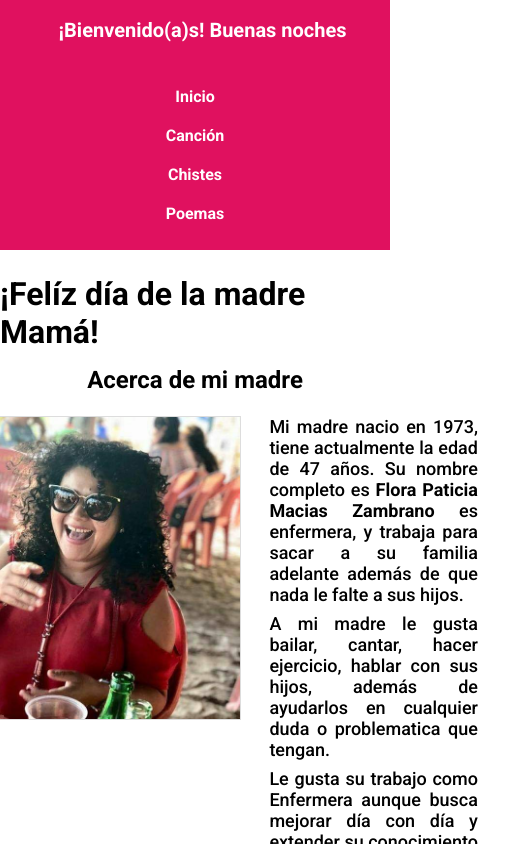
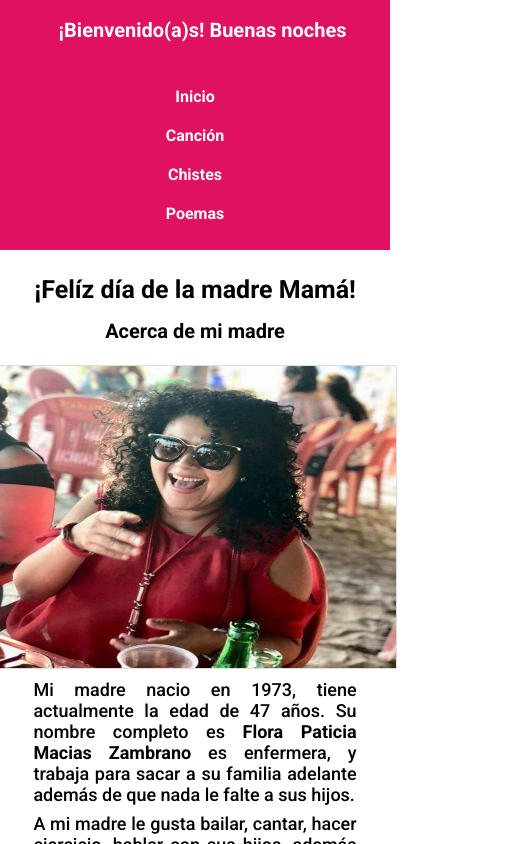
Before and after one commit to Jorgemacias-12/Dia-de-las-madres, an Angular app: page / in a window 390 px wide. Shown: the top 844 px of the page, 508 px wide, since content can reach past the window. Built offline with nearby package versions, Linux system fonts and the light colour scheme.

Commit message:
Guardando archivos en commit, si mañana algo falla resetea la branch

```diff
--- a/src/app/components/carrousel/carrousel.responsive.css
+++ b/src/app/components/carrousel/carrousel.responsive.css
@@ -17,7 +17,7 @@
   }
 }
 
-@media all and (max-width: 450px) {
+@media all and (max-width: 600px) {
   .carrousel-image {
     width: 340px;
     height: 250px;
--- a/src/app/components/index/index.component.ts
+++ b/src/app/components/index/index.component.ts
@@ -3,7 +3,7 @@ import { AfterViewInit, Component, OnInit } from '@angular/core';
 @Component({
   selector: 'app-index',
   templateUrl: './index.component.html',
-  styleUrls: ['./index.component.css']
+  styleUrls: ['./index.component.css', './index.responsive.css']
 })
 export class IndexComponent implements OnInit {
 
--- a/src/app/components/index/index.responsive.css
+++ b/src/app/components/index/index.responsive.css
@@ -0,0 +1,28 @@
+@media all and (max-width: 600px) {
+  .title {
+    font-size: 25px;
+  }
+  .subtitle {
+    font-size: 20px;
+  }
+  .image {
+    margin: 0%;
+  }
+  .about {
+    flex-flow: column;
+    justify-content: center;
+    align-items: center;
+  }
+  .text {
+    width: 100%;
+    margin: 10px 0px 0px 0px;
+    justify-content: center;
+    align-items: center;
+  }
+  .text-p {
+    width: 80%;
+  }
+  .table {
+    width: 95%;
+  }
+}
```
